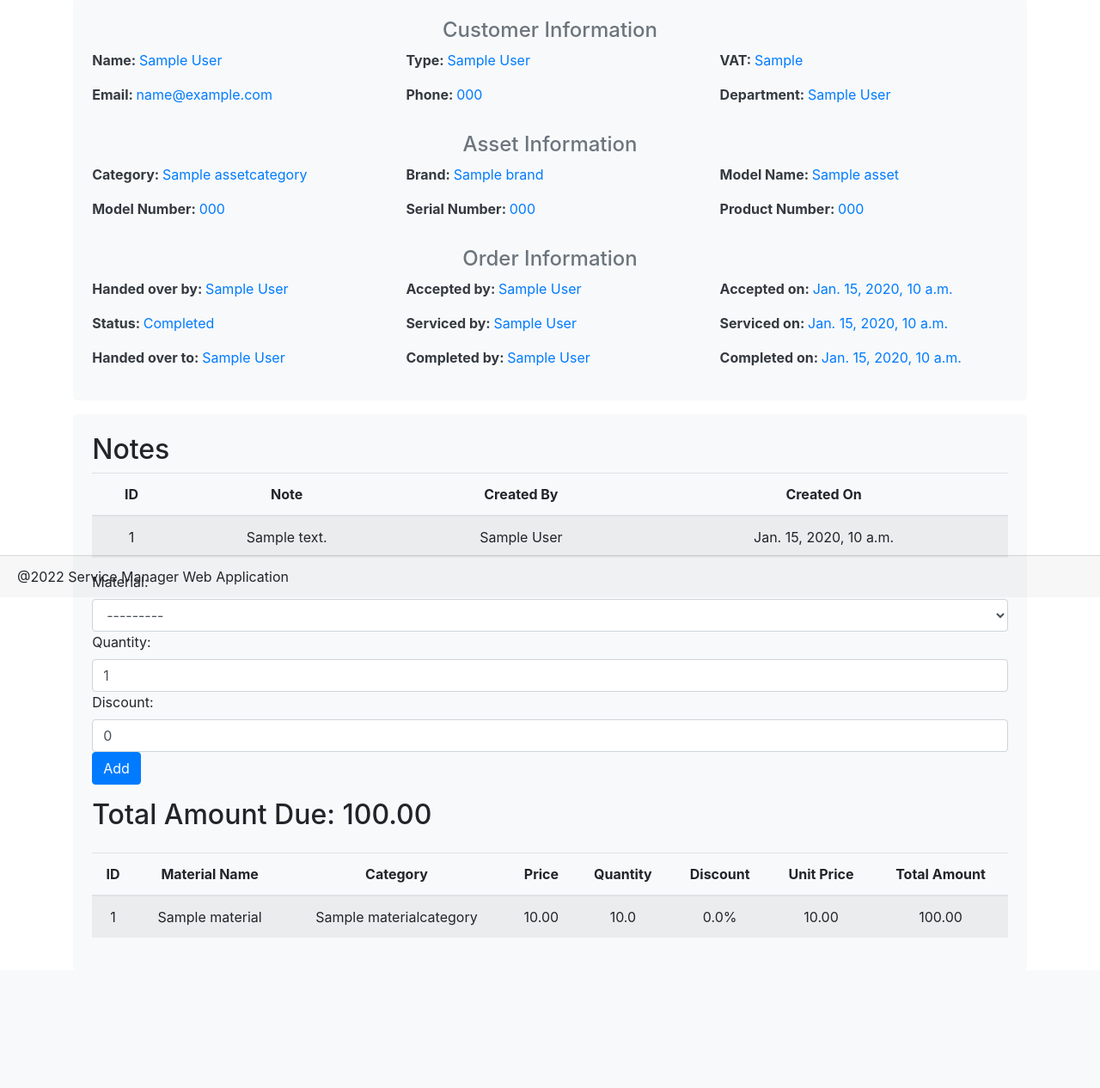
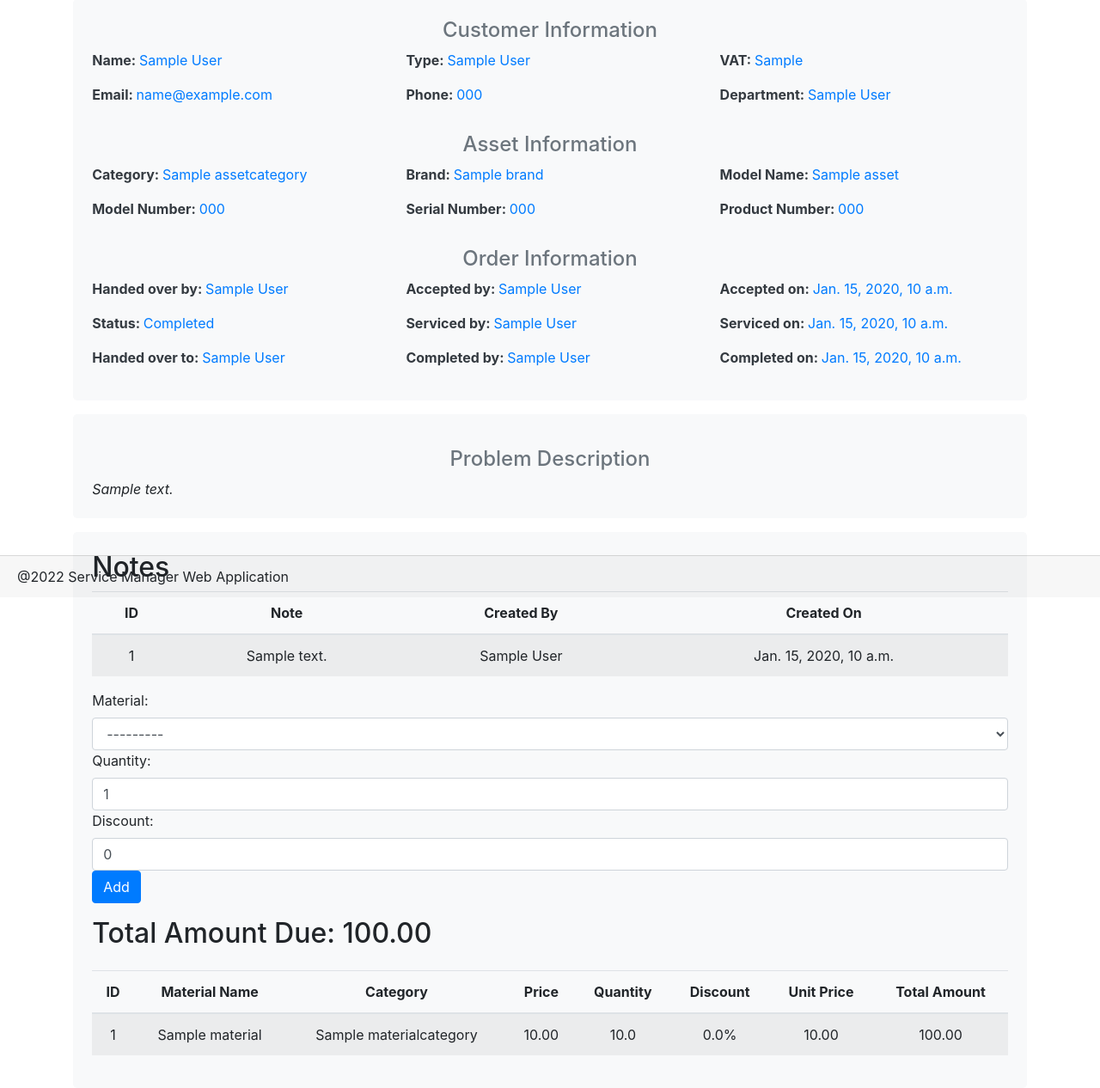
Before and after one commit to svetlinst/Service-manager, a Django app: page /service_order/1/service_order_detail/create/ in a window 1280 px wide. Shown: the part 105-1371 px from the top of the page at 86% size. Before the commit the page ends 1196 px from the top, so only its background shows below. Run offline with Django 4.2, Linux system fonts and the light colour scheme; a user stored in the database is signed in; tables that the repository leaves empty hold one stand-in row (values such as "Sample post"); some libraries are stand-ins or nearby versions.

Commit message:
Add SOH problem description field

```diff
--- a/service_manager/main/forms.py
+++ b/service_manager/main/forms.py
@@ -8,7 +8,7 @@ from service_manager.main.models import ServiceOrderHeader, ServiceOrderDetail,
 class CreateServiceOrderHeaderForm(BootstrapFormMixin, forms.ModelForm):
     class Meta:
         model = ServiceOrderHeader
-        fields = ('customer', 'customer_asset', 'department', 'handed_over_by', 'accepted_by',)
+        fields = ('customer', 'customer_asset', 'department', 'handed_over_by', 'accepted_by', 'problem_description',)
 
     def __init__(self, *args, **kwargs):
         super().__init__(*args, **kwargs)
--- a/service_manager/main/models.py
+++ b/service_manager/main/models.py
@@ -8,6 +8,29 @@ from service_manager.master_data.models import CustomerType, Asset, Material
 
 
 class ServiceOrderHeader(BaseAuditEntity):
+    problem_description = models.TextField(
+        null=False,
+        blank=False,
+    )
+
+    is_serviced = models.BooleanField(
+        default=False,
+    )
+
+    is_completed = models.BooleanField(
+        default=False,
+    )
+
+    serviced_on = models.DateTimeField(
+        null=True,
+        blank=True,
+    )
+
+    completed_on = models.DateTimeField(
+        null=True,
+        blank=True,
+    )
+
     customer = models.ForeignKey(
         Customer,
         on_delete=models.CASCADE,
@@ -18,14 +41,6 @@ class ServiceOrderHeader(BaseAuditEntity):
         on_delete=models.CASCADE,
     )
 
-    handed_over_by = models.ForeignKey(
-        CustomerRepresentative,
-        on_delete=models.CASCADE,
-        related_name='handed_by_customer_representative',
-        null=True,
-        blank=True,
-    )
-
     department = models.ForeignKey(
         CustomerDepartment,
         on_delete=models.CASCADE,
@@ -33,12 +48,12 @@ class ServiceOrderHeader(BaseAuditEntity):
         blank=True,
     )
 
-    is_serviced = models.BooleanField(
-        default=False,
-    )
-
-    is_completed = models.BooleanField(
-        default=False,
+    handed_over_by = models.ForeignKey(
+        CustomerRepresentative,
+        on_delete=models.CASCADE,
+        related_name='handed_by_customer_representative',
+        null=True,
+        blank=True,
     )
 
     accepted_by = models.ForeignKey(
@@ -55,16 +70,6 @@ class ServiceOrderHeader(BaseAuditEntity):
         related_name='serviced_by',
         null=True,
         blank=True
-    )
-
-    serviced_on = models.DateTimeField(
-        null=True,
-        blank=True,
-    )
-
-    completed_on = models.DateTimeField(
-        null=True,
-        blank=True,
     )
 
     completed_by = models.ForeignKey(
--- a/service_manager/main/templates/service_order_header/core/service_order_details.html
+++ b/service_manager/main/templates/service_order_header/core/service_order_details.html
@@ -101,6 +101,11 @@
         </div>
     </div>
 
+    {#    Problem description#}
+    <div class="d-block rounded-lg bg-light mb-3" style="padding:2%">
+        <h4 class='text-center text-secondary mt-3'>Problem Description</h4>
+        <div class="text-left"><i>{{ service_order_header.problem_description }}</i></div>
+    </div>
 
     {#    Action menu bar#}
     {#    todo: restrict the below actions to the respective roles#}
--- a/service_manager/main/templates/service_order_note/service_order_notes.html
+++ b/service_manager/main/templates/service_order_note/service_order_notes.html
@@ -24,6 +24,9 @@
                     {% if not service_order_header.is_completed %}
                         <td>
                             {% if request.user == note.created_by %}
+                                <a class="btn btn-outline-info btn-sm"
+                                   href="{% url 'edit_service_order_note' note.service_order.id note.pk %}?next={{ request.path|urlencode }}"
+                                   role="button">View</a>
                                 <a class="btn btn-outline-primary btn-sm"
                                    href="{% url 'edit_service_order_note' note.service_order.id note.pk %}?next={{ request.path|urlencode }}"
                                    role="button">Edit</a>
```
Also changed, not shown: service_manager/main/migrations/0007_serviceorderheader_problem_description.py (added).
